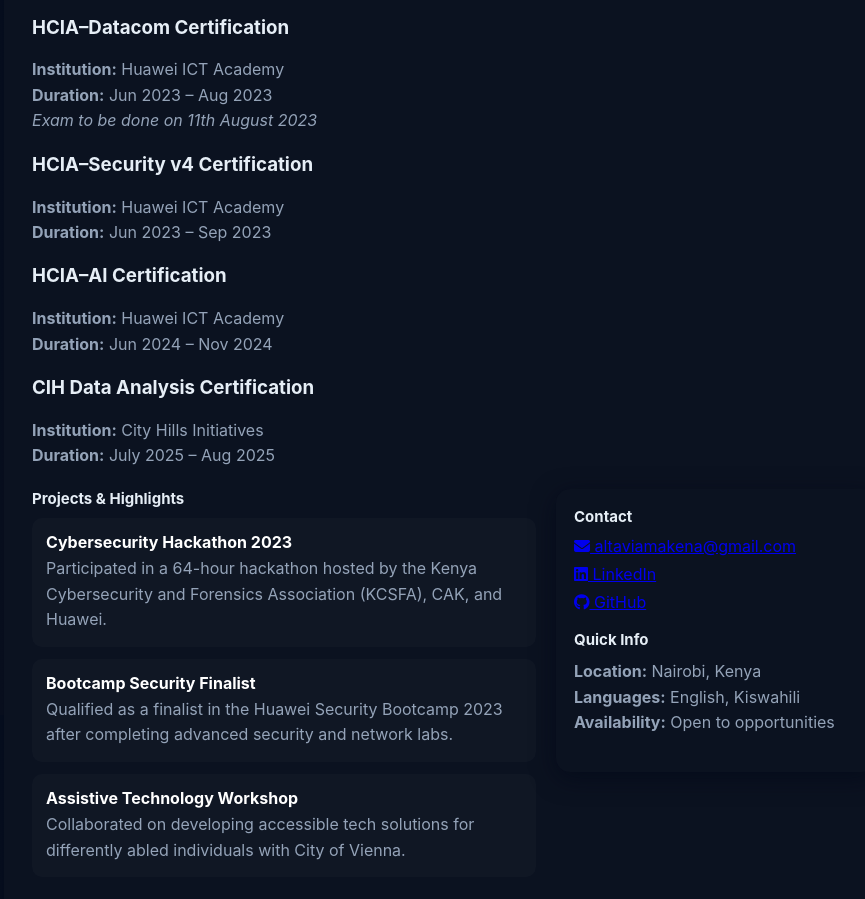
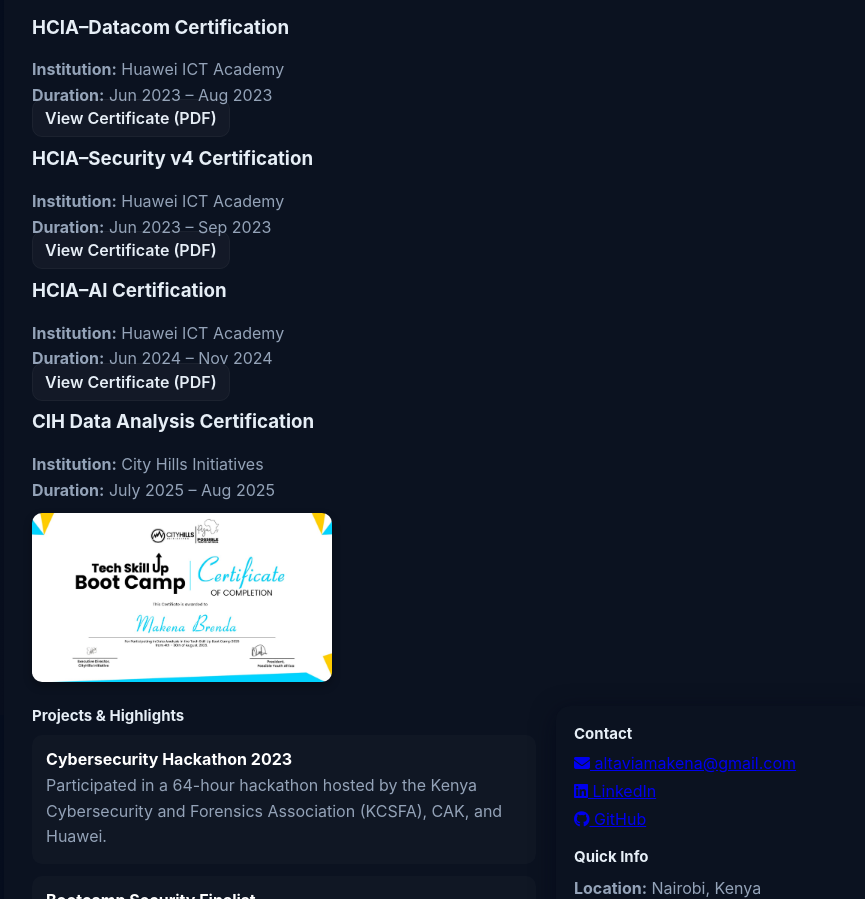
Before and after one commit to altaviaBrenda/altaviaBrenda.github.io, a plain HTML site: page index.html in a window 1280 px wide. Shown: the part 885-1784 px from the top of the page, without its empty margins (186-1051 px from the left). Drawn offline with Linux system fonts and the light colour scheme.

Commit message:
Add certificate links and images to index.html

```diff
--- a/index.html
+++ b/index.html
@@ -97,30 +97,33 @@
       <h3>HCIA–Datacom Certification</h3>
       <p><strong>Institution:</strong> Huawei ICT Academy</p>
       <p><strong>Duration:</strong> Jun 2023 – Aug 2023</p>
-      <p><em>Exam to be done on 11th August 2023</em></p>
+      <a href="hcia_datacom.pdf" target="_blank" class="btn">View Certificate (PDF)</a>
+
     </div>
 
     <div class="cert-item">
       <h3>HCIA–Security v4 Certification</h3>
       <p><strong>Institution:</strong> Huawei ICT Academy</p>
       <p><strong>Duration:</strong> Jun 2023 – Sep 2023</p>
+       <a href="hcia_security.pdf" target="_blank" class="btn">View Certificate (PDF)</a>
     </div>
 
     <div class="cert-item">
       <h3>HCIA–AI Certification</h3>
       <p><strong>Institution:</strong> Huawei ICT Academy</p>
       <p><strong>Duration:</strong> Jun 2024 – Nov 2024</p>
+       <a href="hcia_ai.pdf" target="_blank" class="btn">View Certificate (PDF)</a>
     </div>
 
     <div class="cert-item">
       <h3>CIH Data Analysis Certification</h3>
       <p><strong>Institution:</strong> City Hills Initiatives </p>
       <p><strong>Duration:</strong> July 2025 – Aug 2025</p>
+       <img src="cih_data.jpeg" alt="HCIA Datacom Certificate" class="cert-image">
+
     </div>
   </div>
 </section>
-
-
 </section>
           <div class="section">
             <h3>Skills</h3>
```
